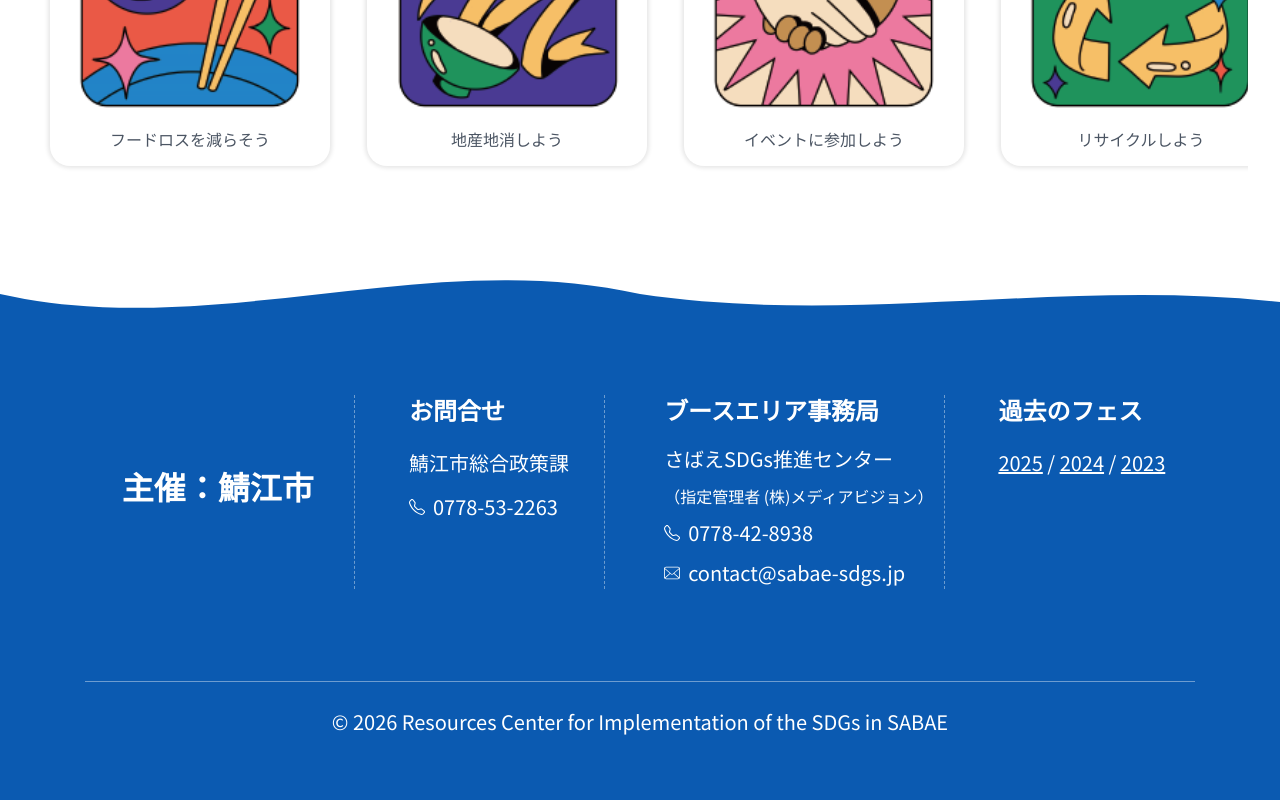
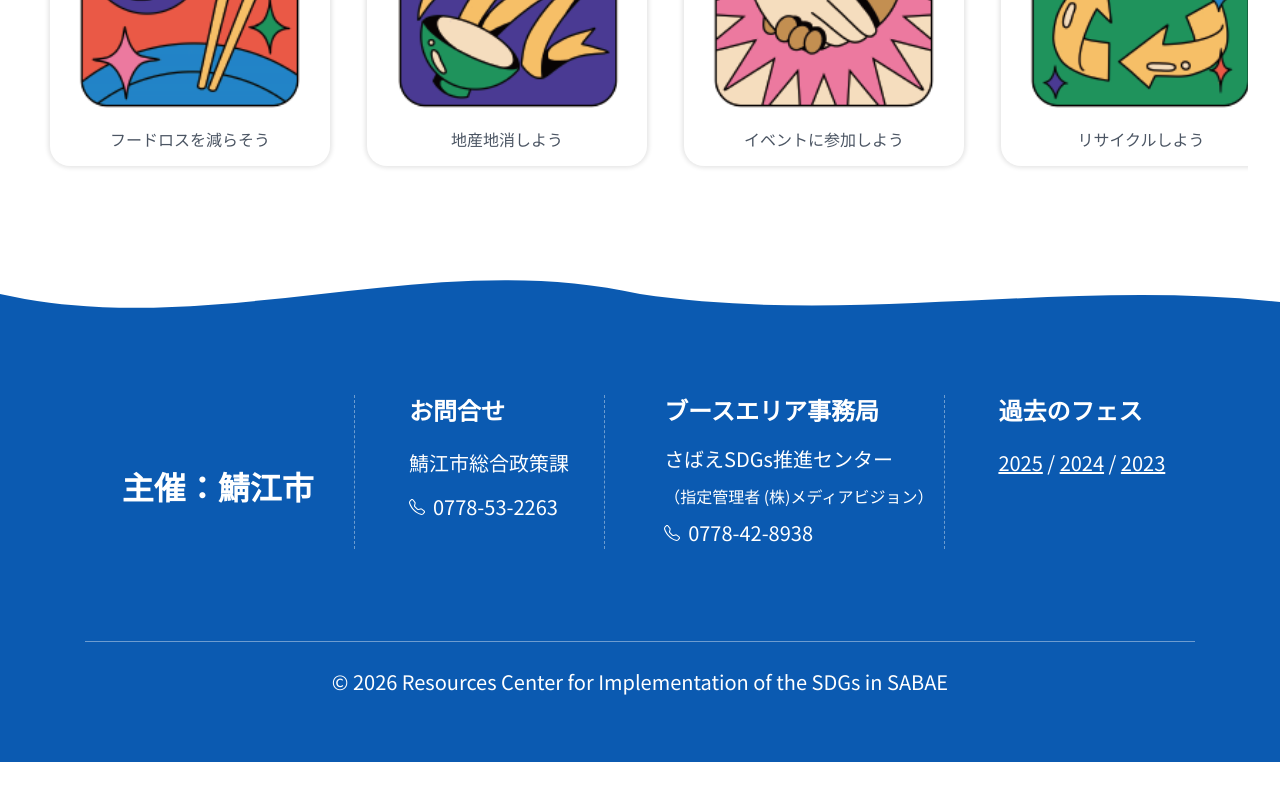
Before and after one commit to Ktjm-555/sabae-2026, a Next.js app: page / in a window 1280 px wide. Shown: the part 10363-11163 px from the top of the page. After the commit the page ends 11125 px from the top, so only its background shows below. Built offline with nearby package versions, Linux system fonts and the light colour scheme; no server answers.

Commit message:
メールアドレス削除

```diff
--- a/content/site.json
+++ b/content/site.json
@@ -29,8 +29,7 @@
       "title": "ブースエリア事務局",
       "organization": "さばえSDGs推進センター",
       "note": "（指定管理者 (株)メディアビジョン）",
-      "phone": "0778-42-8938",
-      "email": "contact@sabae-sdgs.jp"
+      "phone": "0778-42-8938"
     }
   },
   "pastFestivals": [
--- a/src/components/Footer.tsx
+++ b/src/components/Footer.tsx
@@ -126,12 +126,14 @@ export function Footer() {
                     {site.contact.booth.phone}
                   </a>
                 </div>
+                {site.contact.booth.email && (
                   <div className="flex items-center gap-2">
                     <MailIcon />
                     <a href={`mailto:${site.contact.booth.email}`} className="break-all hover:opacity-80">
                       {site.contact.booth.email}
                     </a>
                   </div>
+                )}
               </div>
             </FooterSection>
 
```
Lines whose indentation alone changed are shown as unchanged.
